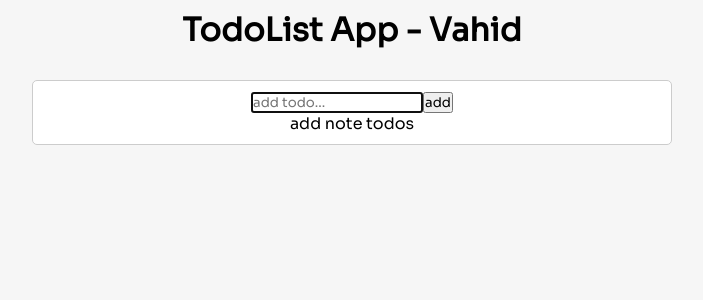
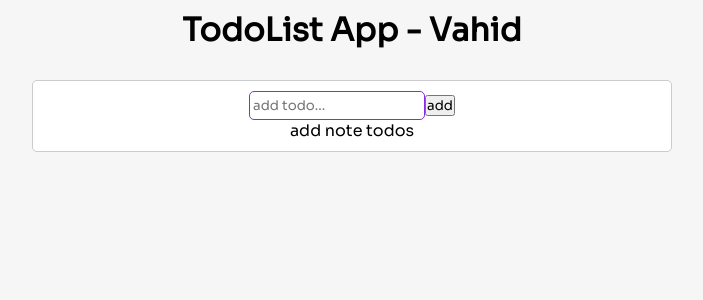
Before and after one commit to VahidTahmasebi/todo-list-react, a React (Create React App) app: page / in a window 1280 px wide. Shown: the top 300 px of the page, without its empty margins (288-991 px from the left). Built offline with nearby package versions, Linux system fonts and the light colour scheme.

Commit message:
Add input style css

```diff
--- a/src/App.css
+++ b/src/App.css
@@ -29,3 +29,12 @@
   text-decoration: line-through;
   color: #efefef;
 }
+input {
+  padding: 5px 3px;
+  border: 1px solid #ccc;
+  border-radius: 5px;
+  outline: none;
+}
+input:focus {
+  border: 1px solid blueviolet;
+}
```
